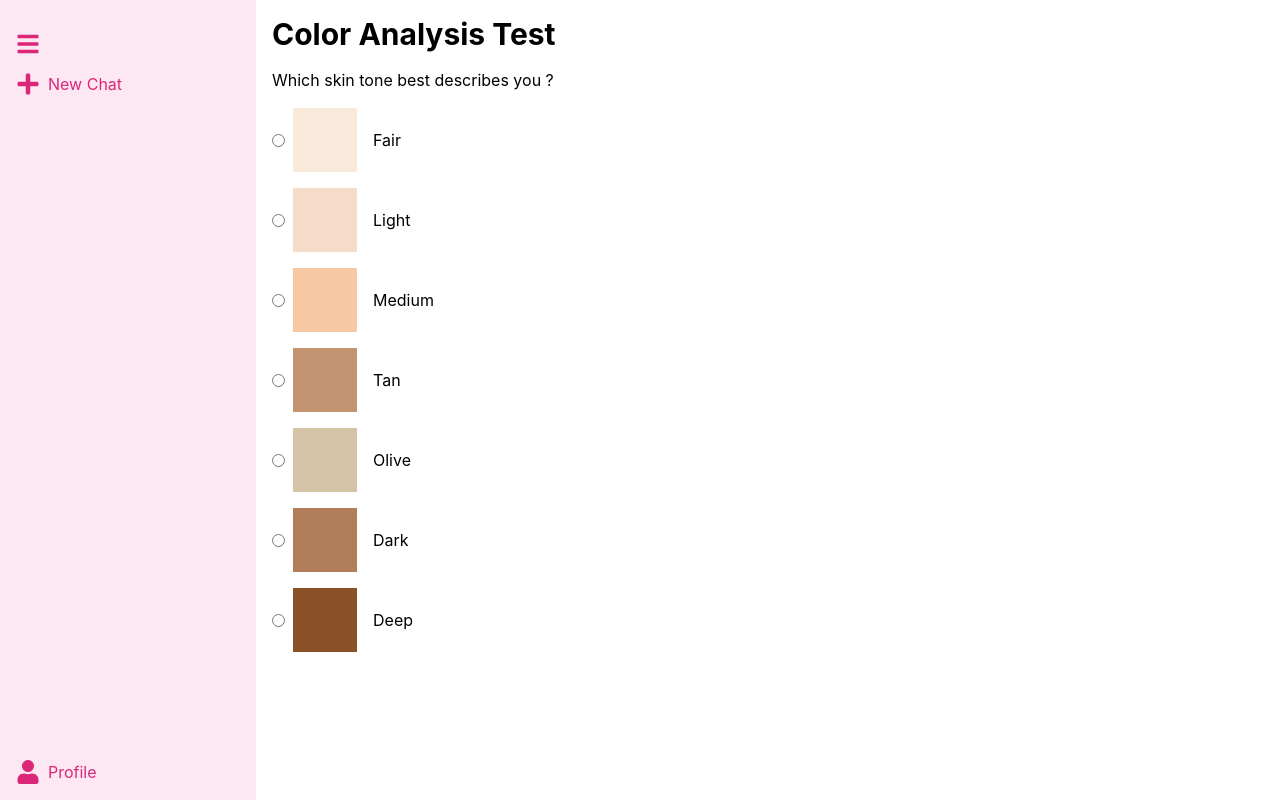
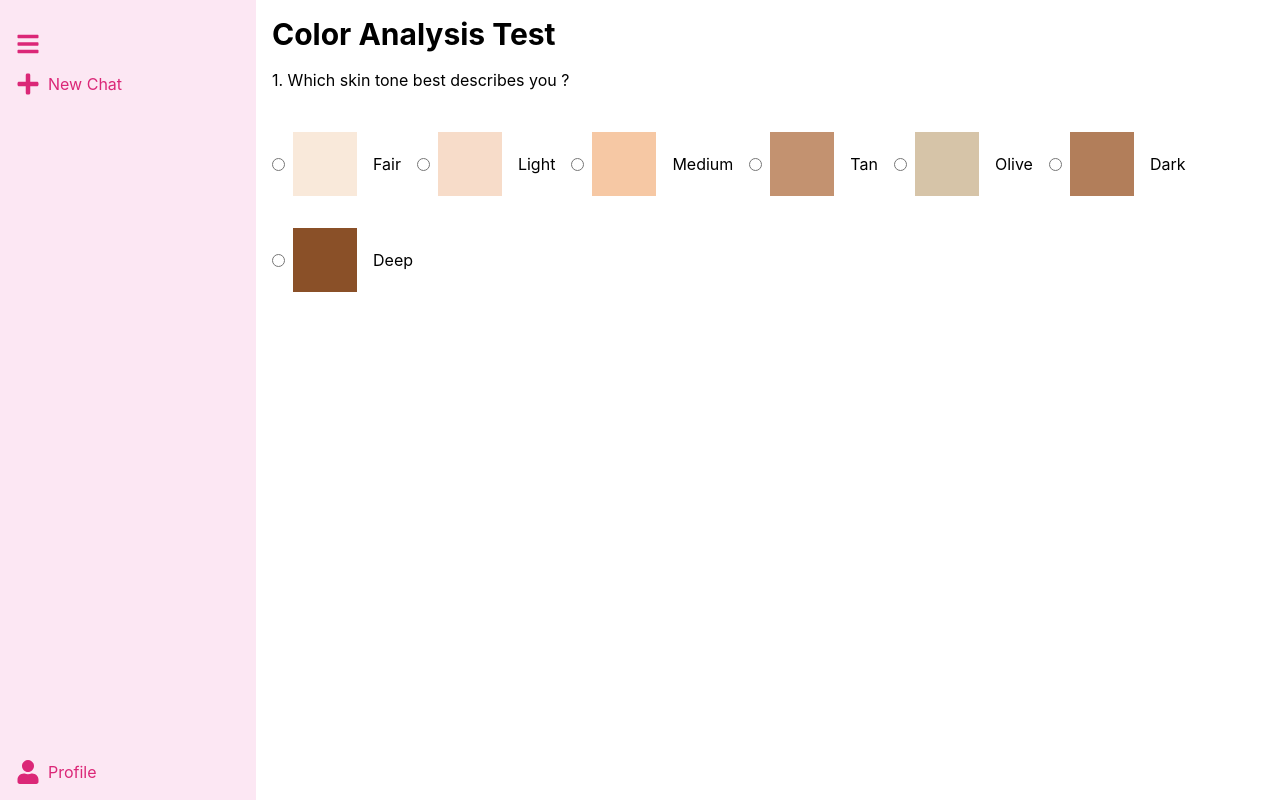
Before and after one commit to Smriti1979/MyntraChatbot, a React (Create React App) app: page /qColorAnalysis in a window 1280 px wide. Built offline with nearby package versions, Linux system fonts and the light colour scheme.

Commit message:
Scrollable

```diff
--- a/src/components/qColorAnalysis.js
+++ b/src/components/qColorAnalysis.js
@@ -1,7 +1,83 @@
+// import React, { useState } from 'react';
+// import axios from 'axios';
+// import questionsData from './questionsData'; // Assuming questionsData is imported from a file
+
+// import Sidebar from './Sidebar'; // Corrected import
+
+// const QColorAnalysis = () => {
+//   const [answers, setAnswers] = useState([]);
+//   const [currentQuestion, setCurrentQuestion] = useState(0);
+
+//   const handleOptionSelect = (optionId) => {
+//     // Use functional update to ensure correct state handling
+//     setAnswers(prevAnswers => [
+//       ...prevAnswers,
+//       { questionId: questionsData[currentQuestion].id, optionId }
+//     ]);
+//     setCurrentQuestion(currentQuestion + 1);
+//   };
+
+//   const handleSubmit = async () => {
+//     try {
+//       await axios.post('http://localhost:3000/user-input', answers);
+//       const response = await axios.post('http://localhost:3000/color-analysis');
+//       // Handle response as needed
+//     } catch (error) {
+//       console.error('Error during analysis:', error);
+//     }
+//   };
+
+//   return (
+//     <div className="flex h-screen">
+//       <Sidebar /> {/* Assuming Sidebar contains navigation or other persistent content */}
+//       <div className="flex-1 flex flex-col">
+//         <div className="p-4">
+//           <h1 className="text-3xl font-bold mb-4">Color Analysis Test</h1>
+//           <div>
+//             {questionsData.map((question, index) => (
+//               <div key={question.id} style={{ display: index <= currentQuestion ? 'block' : 'none', marginBottom: '20px' }}>
+//                 <div className="mb-10">{question.question}</div>
+//                 <div className="flex flex-wrap">
+//                   {question.options.map(option => (
+//                     <div key={option.id} className="mb-8 flex items-center mr-4">
+//                       <input
+//                         type="radio"
+//                         id={option.id}
+//                         name={`question${question.id}`}
+//                         onChange={() => handleOptionSelect(option.id)}
+//                         className="mr-2"
+//                       />
+//                       <img
+//                         src={option.imageUrl}
+//                         alt={option.text}
+//                         className="mr-2 w-16 h-16 object-cover"
+//                       />
+//                       <label htmlFor={option.id} className="ml-2">{option.text}</label>
+//                     </div>
+//                   ))}
+//                 </div>
+//               </div>
+//             ))}
+//           </div>
+//           {currentQuestion === questionsData.length && (
+//             <div>
+//               <p className="mb-4">All questions answered. Click submit to proceed.</p>
+//               <button onClick={handleSubmit} className="bg-blue-500 hover:bg-blue-700 text-white font-bold py-2 px-4 rounded">
+//                 Submit
+//               </button>
+//             </div>
+//           )}
+//         </div>
+//       </div>
+//     </div>
+//   );
+// };
+
+// export default QColorAnalysis;
 import React, { useState } from 'react';
 import axios from 'axios';
 import questionsData from './questionsData'; // Assuming questionsData is imported from a file
-import MainContent from './MainContent'; // Corrected import
+
 import Sidebar from './Sidebar'; // Corrected import
 
 const QColorAnalysis = () => {
@@ -9,7 +85,11 @@ const QColorAnalysis = () => {
   const [currentQuestion, setCurrentQuestion] = useState(0);
 
   const handleOptionSelect = (optionId) => {
-    setAnswers([...answers, { questionId: questionsData[currentQuestion].id, optionId }]);
+    // Use functional update to ensure correct state handling
+    setAnswers(prevAnswers => [
+      ...prevAnswers,
+      { questionId: questionsData[currentQuestion].id, optionId }
+    ]);
     setCurrentQuestion(currentQuestion + 1);
   };
 
@@ -24,18 +104,18 @@ const QColorAnalysis = () => {
   };
 
   return (
-    <div className="flex h-screen">
+    <div className="flex h-screen overflow-hidden">
       <Sidebar /> {/* Assuming Sidebar contains navigation or other persistent content */}
-      <div className="flex-1 flex flex-col">
+      <div className="flex-1 flex flex-col overflow-y-auto">
         <div className="p-4">
           <h1 className="text-3xl font-bold mb-4">Color Analysis Test</h1>
           <div>
             {questionsData.map((question, index) => (
               <div key={question.id} style={{ display: index <= currentQuestion ? 'block' : 'none', marginBottom: '20px' }}>
-                <div className="mb-4">{question.question}</div>
-                <div>
+                <div className="mb-10">{question.question}</div>
+                <div className="flex flex-wrap">
                   {question.options.map(option => (
-                    <div key={option.id} className="mb-4 flex items-center">
+                    <div key={option.id} className="mb-8 flex items-center mr-4">
                       <input
                         type="radio"
                         id={option.id}
--- a/src/components/questionsData.js
+++ b/src/components/questionsData.js
@@ -27,7 +27,7 @@ import blueGreenVeinImage from '../assets/images/blue_green.png';
 const questionsData = [
     {
       id: 1,
-      question: 'Which skin tone best describes you ? ',
+      question: '1. Which skin tone best describes you ? ',
       options: [
         { id: 1, text: 'Fair', imageUrl: fairImage },
         { id: 2, text: 'Light', imageUrl: lightImage },
@@ -40,7 +40,7 @@ const questionsData = [
     },
     {
       id: 2,
-      question: 'Please select your current hair color . ',
+      question: '2. Please select your current hair color . ',
       options: [
         { id: 2, text: 'Dark Brown', imageUrl: darkBrownImage },
         { id: 3, text: 'Chocolate Red', imageUrl: chocoRedHairImage },
@@ -50,7 +50,7 @@ const questionsData = [
     },
     {
       id: 3,
-      question: 'What eye color do you have ? ',
+      question: '3. What eye color do you have ? ',
       options: [
         { id: 1, text: 'Black', imageUrl: blackEyeImage },
         { id: 2, text: 'Dark Brown', imageUrl: darkBrownEyeImage },
@@ -63,7 +63,7 @@ const questionsData = [
     },
     {
       id: 4,
-      question: 'Which blush color do you naturally have ? ',
+      question: '4. Which blush color do you naturally have ? ',
       options: [
         { id: 1, text: 'Pink', imageUrl: pinkBlushImage },
         { id: 2, text: 'Peach', imageUrl: peachBlushImage },
@@ -73,7 +73,7 @@ const questionsData = [
     },
     {
       id: 5,
-      question: 'What is the color of your veins ? ',
+      question: '5. What is the color of your veins ? ',
       options: [
         { id: 1, text: 'Blue-Purple', imageUrl: bluePurpleVeinImage },
         { id: 2, text: 'Green-Olive', imageUrl: greenOliveVeinImage },
```
Also changed, not shown: src/App.js (+0 -42 lines), src/components/ChatBotDashboard.js (+0 -56 lines), src/Assets/images/none_blush.png.
